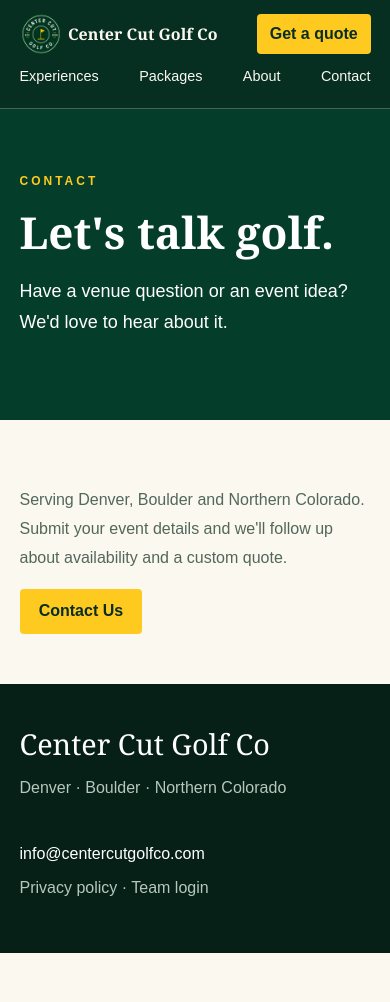
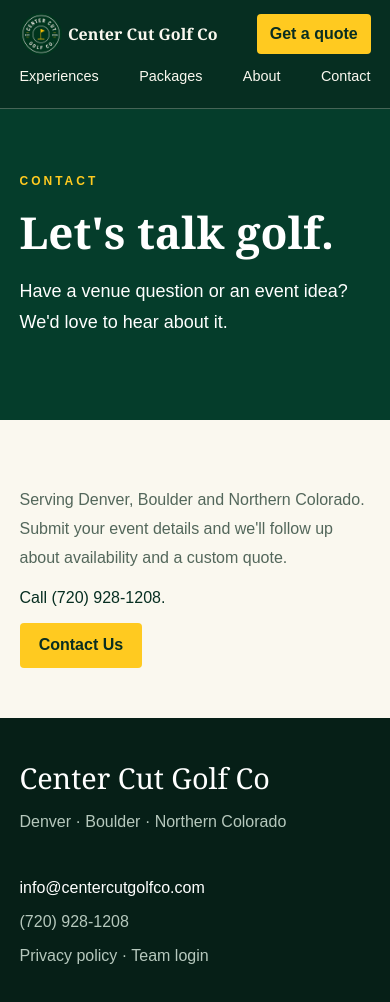
Before and after one commit to micahp20/center-cut-golf-co, a Next.js app: page /contact in a window 390 px wide. Shown: the top 1002 px of the page. Before the commit the page ends 953 px from the top, so only its background shows below. Built offline with nearby package versions, Linux system fonts and the light colour scheme.

Commit message:
Publish the official Center Cut phone number
* Add the business phone to the site footer

* Add a tap-to-call link to the Contact page

```diff
--- a/app/contact/page.tsx
+++ b/app/contact/page.tsx
@@ -1 +1 @@
-import Link from "next/link";export default function Page(){return <><section className="pagehero"><div className="container"><div className="eyebrow">Contact</div><h1>Let's talk golf.</h1><p>Have a venue question or an event idea? We'd love to hear about it.</p></div></section><section className="section container"><p className="intro">Serving Denver, Boulder and Northern Colorado. Submit your event details and we'll follow up about availability and a custom quote.</p><Link href="/book" className="button">Contact Us</Link></section></>}
+import Link from "next/link";export default function Page(){return <><section className="pagehero"><div className="container"><div className="eyebrow">Contact</div><h1>Let's talk golf.</h1><p>Have a venue question or an event idea? We'd love to hear about it.</p></div></section><section className="section container"><p className="intro">Serving Denver, Boulder and Northern Colorado. Submit your event details and we'll follow up about availability and a custom quote.</p><p>Call <a href="tel:+17209281208">(720) 928-1208</a>.</p><Link href="/book" className="button">Contact Us</Link></section></>}
--- a/app/layout.tsx
+++ b/app/layout.tsx
@@ -27,6 +27,7 @@ export default function Layout({ children }: { children: React.ReactNode }) {
     <footer><div className="container club-footer">
       <div><strong>Center Cut Golf Co</strong><p>Denver · Boulder · Northern Colorado</p></div>
       <div><a href="mailto:info@centercutgolfco.com">info@centercutgolfco.com</a>
+      <p><a href="tel:+17209281208">(720) 928-1208</a></p>
       <p><Link href="/privacy">Privacy policy</Link> · <Link href="/admin">Team login</Link></p></div>
     </div></footer>
   </body></html>;
```
